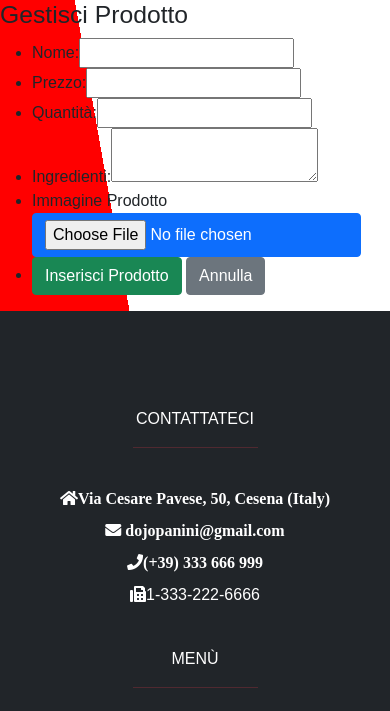
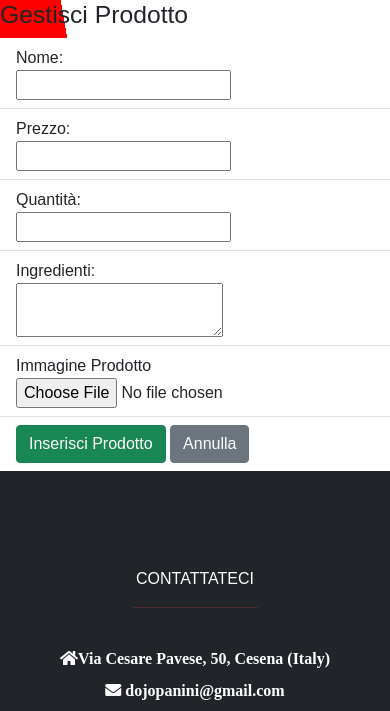
Before and after one commit to Luca-Ale/Il-dojo-dei-panini, a PHP site: page /gestisci-prodotti.php?action=1 in a window 390 px wide. Shown: the part 74-785 px from the top of the page. Run offline with PHP 8.4, Linux system fonts and the light colour scheme; the visitor is signed in with stand-in values (Sample User, id 1); some libraries are stand-ins or nearby versions.

Commit message:
make some stuff responsive

```diff
--- a/php/template/admin-form.php
+++ b/php/template/admin-form.php
@@ -7,32 +7,32 @@ $azione = getAction($templateParams["azione"])
     <?php if($prodotto==null): ?>
     <p>Prodotto non trovato</p>
     <?php else: ?>
-    <ul>
-        <li>
-            <label for="nomeprodotto">Nome:</label><input type="text" id="nomeprodotto" name="nome" value="<?php echo $prodotto["nome"]; ?>" />
+    <ul class="list-group list-group-flush d-flex">
+        <li class="list-group-item list-group-item-action">
+            <label for="nomeprodotto">Nome:</label><input class="d-flex" type="text" id="nomeprodotto" name="nome" value="<?php echo $prodotto["nome"]; ?>" />
         </li>
-        <li>
-            <label for="prezzoprodotto">Prezzo:</label><input type="text" id="prezzoprodotto" name="prezzo" value="<?php echo $prodotto["prezzo"]; ?>" />
+        <li class="list-group-item list-group-item-action">
+            <label  for="prezzoprodotto">Prezzo:</label><input class="d-flex" type="text" id="prezzoprodotto" name="prezzo" value="<?php echo $prodotto["prezzo"]; ?>" />
         </li>
-        <li>
-            <label for="quantitaprodotto">Quantità:</label><input type="text" id="quantitaprodotto" name="quantita_disponibile" value="<?php echo $prodotto["quantita_disponibile"]; ?>">
+        <li class="list-group-item list-group-item-action">
+            <label for="quantitaprodotto">Quantità:</label><input class="d-flex" type="text" id="quantitaprodotto" name="quantita_disponibile" value="<?php echo $prodotto["quantita_disponibile"]; ?>">
         </li>
-        <li>
-            <label for="ingredientiprodotto">Ingredienti:</label><textarea id="ingredientiprodotto" name="ingredienti"><?php echo $prodotto["ingredienti"]; ?></textarea>
+        <li class="list-group-item list-group-item-action">
+            <label for="ingredientiprodotto">Ingredienti:</label><textarea class="d-flex" id="ingredientiprodotto" name="ingredienti"><?php echo $prodotto["ingredienti"]; ?></textarea>
         </li>
-        <li>
+        <li class="list-group-item list-group-item-action">
             <?php if($templateParams["azione"]!=3): ?>
-            <label for="imgprodotto">Immagine Prodotto</label><input type="file" class="btn btn-primary" name="img" id="imgprodotto" />
+            <label for="imgprodotto">Immagine Prodotto</label><input class="d-flex" type="file" class="btn btn-primary" name="img" id="imgprodotto" />
             <?php endif; ?>
             <?php if($templateParams["azione"]!=1): ?>
             <img width="360" height="360" src="<?php echo IMG_DIR.$prodotto["img"]; ?>" alt="" />
             <?php endif; ?>
         </li>
-        <li>
+        <li class="list-group-item">
             <input type="submit" name="submit" class="btn btn-success" value="<?php echo $azione; ?> Prodotto" />
             <a href="login.php" class="btn btn-secondary">Annulla</a>
         </li>
-    </ul>
+    </ul class="form-control-file">
         <?php if($templateParams["azione"]!=1): ?>
         <input type="hidden" name="codice_prodotto" value="<?php echo $prodotto["codice_prodotto"]; ?>" />
         <input type="hidden" name="oldimg" value="<?php echo $prodotto["img"]; ?>" />
--- a/php/template/login-home-admin-messaggi.php
+++ b/php/template/login-home-admin-messaggi.php
@@ -5,14 +5,14 @@
     <?php endif; ?>
     <a href="gestisci-messaggi.php?action=1" class="btn btn-danger">Cancella tutti i messaggi</a>
 	<a href="login-admin.php" class="btn btn-success">Area Prodotti</a>
-    <table>
+    <table class="table table-responsive-sm table-striped table-dark table-hover fw-light text-center">
         <tr>
             <th>Titolo</th><th>Testo</th><th>Azione</th>
         </tr>
         <?php foreach($templateParams["messaggi"] as $messaggio): ?>
         <tr>
             <td class="text-white"><?php echo $messaggio["oggetto"]; ?></td>
-            <td><textarea rows="4" cols="50" readonly><?php echo $messaggio["testo"]; ?></textarea></td>
+            <td><textarea class="form-control" rows="3" cols="20" readonly><?php echo $messaggio["testo"]; ?></textarea></td>
             <td>
                 <a class="btn btn-danger" href="gestisci-messaggi.php?action=2&id=<?php echo $messaggio["codice_messaggio"]; ?>">Cancella</a>
             </td>
```
